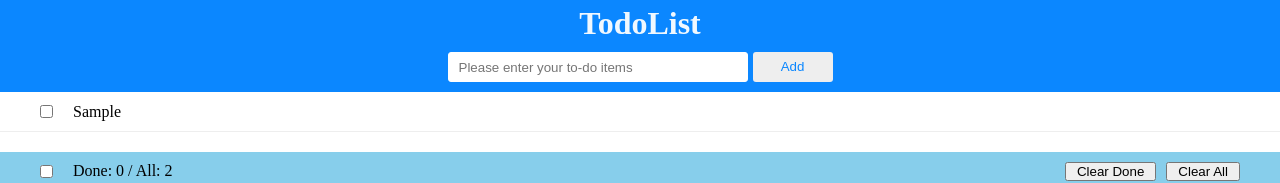
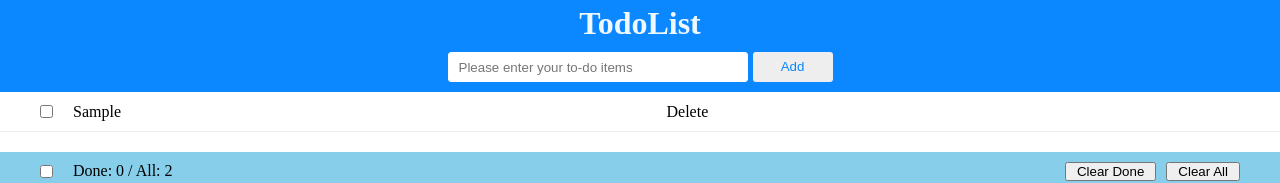
Before and after one commit to GX2580/todoList, a Vue app: page / in a window 1280 px wide. Both pictures are taken after typing "Sample" into the empty fields and a click on the button "Add". Shown: the top 183 px of the page. Built offline with nearby package versions, Linux system fonts and the light colour scheme.

Commit message:
Implementing state and content modification

```diff
--- a/src/App.vue
+++ b/src/App.vue
@@ -16,7 +16,7 @@ import { ref } from 'vue'
 import TodoList from './components/TodoList.vue'
 import TodoHeader from './components/TodoHeader.vue'
 import TodoFooter from './components/TodoFooter.vue'
-import TodoListItem from './components/TodoListItem.vue'
+import TodoListItem from './components/TodoItem.vue'
 
 const todos = ref([])
 
--- a/src/components/TodoListItem.vue
+++ b/src/components/TodoItem.vue
@@ -9,6 +9,7 @@
       @blur="handleEdit"
     />
     <span v-else @click="isEditing = true">{{ content }}</span>
+    <span>Delete</span>
   </li>
 </template>
 
@@ -59,48 +60,20 @@ const handleEdit = (event) => {
 }
 </script>
 <style scoped>
-.todo-list ul {
-  list-style: none;
-}
-
-.todo-list li {
-  list-style: none;
-  position: relative;
-  padding-inline: 40px;
-  height: 40px;
-  line-height: 40px;
-  border-bottom: 1px solid #eee;
+.todo-item {
   display: flex;
   align-items: center;
+  height: 40px;
+  padding: 0 40px;
+  list-style: none;
+  border-bottom: 1px solid #eee;
 }
-
-.todo-list li:hover {
-  background-color: #ddd;
+.todo-item span,
+.todo-item input[type='text'] {
+  flex: 1;
+  margin: 0 20px;
 }
-
-.todo-list li input[type='text'] {
-  flex: 1;
-  margin-left: 10px;
-  border: none;
-  color: #00f;
-}
-
-.todo-list li span {
-  flex: 1;
-  margin-left: 20px;
-}
-
-.todo-list li span.done {
-  text-decoration: line-through;
-  color: red;
-}
-
-.todo-list li button {
-  padding-inline: 10px;
-  outline: none;
-}
-
-.todo-list li button:hover {
-  cursor: pointer;
+.todo-item button {
+  padding: 0 10px;
 }
 </style>
```
